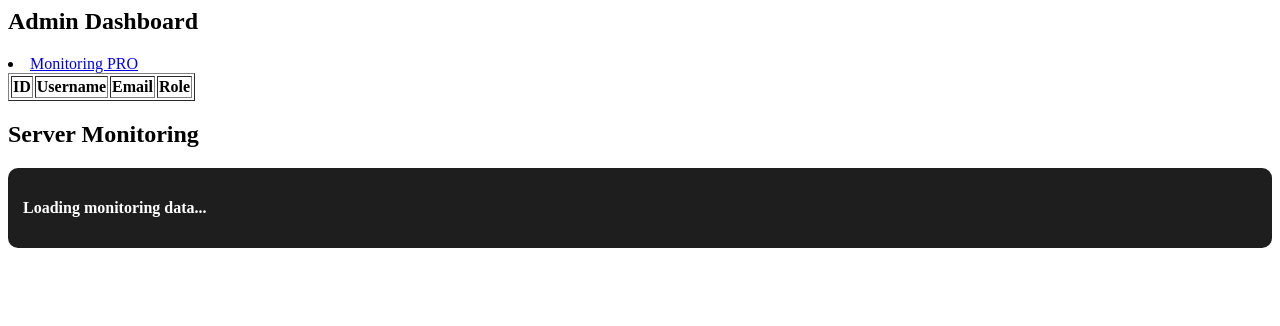
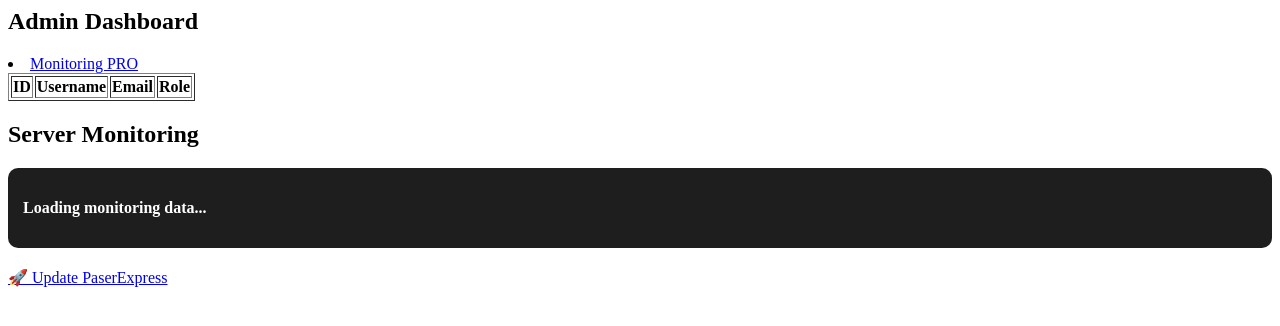
Before and after one commit to azizcool1998/paserexpress, a PHP site: page /admin_dashboard.php in a window 1280 px wide. Shown: the top 326 px of the page. Run offline with PHP 8.4, Linux system fonts and the light colour scheme; data that the repository does not hold is empty.

Commit message:
Update admin_dashboard.php

```diff
--- a/src/views/admin_dashboard.php
+++ b/src/views/admin_dashboard.php
@@ -24,6 +24,10 @@
 <h2>Server Monitoring</h2>
 <div id="monitor-box" style="padding:15px;background:#1e1e1e;color:#fff;border-radius:10px;margin-bottom:20px">
     <p><strong>Loading monitoring data...</strong></p>
+</div>
+
+<div class="mt-3">
+    <a href="?page=admin_update" class="btn btn-warning">🚀 Update PaserExpress</a>
 </div>
 
 <script>
```
